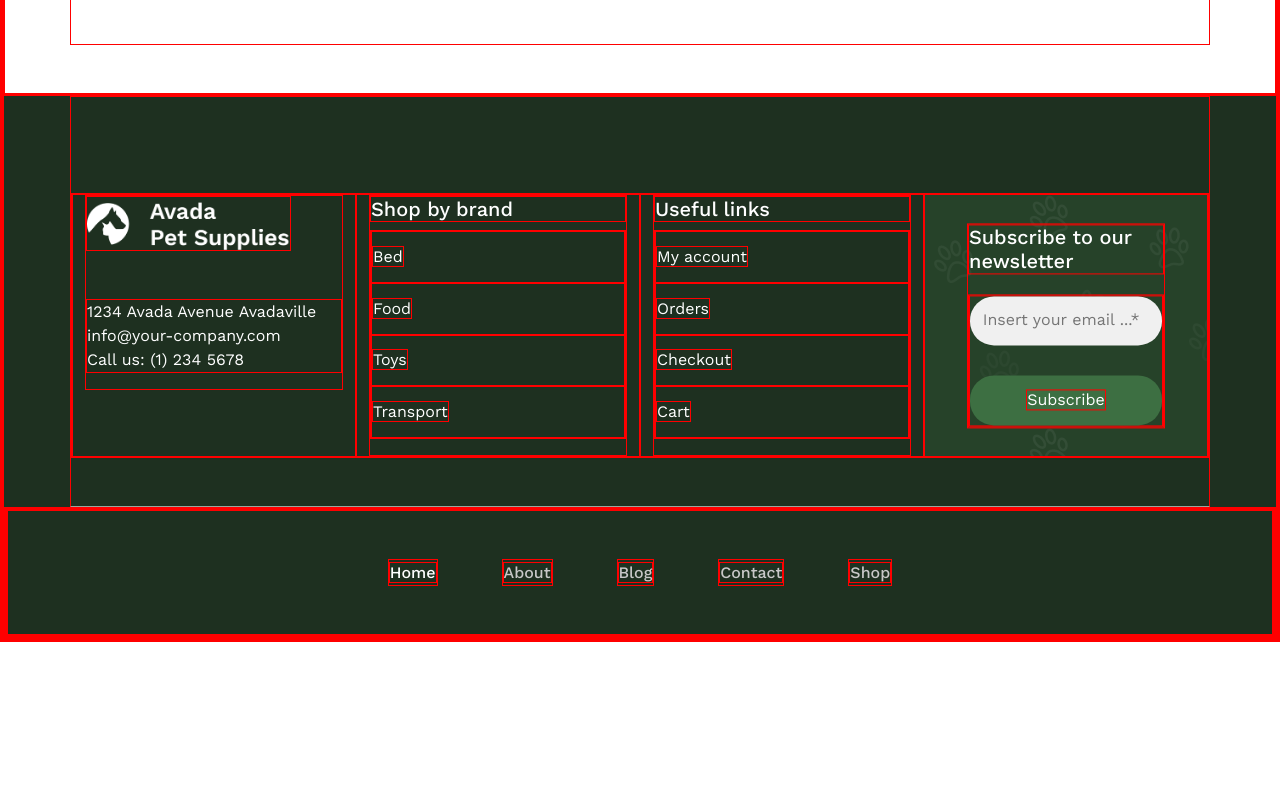
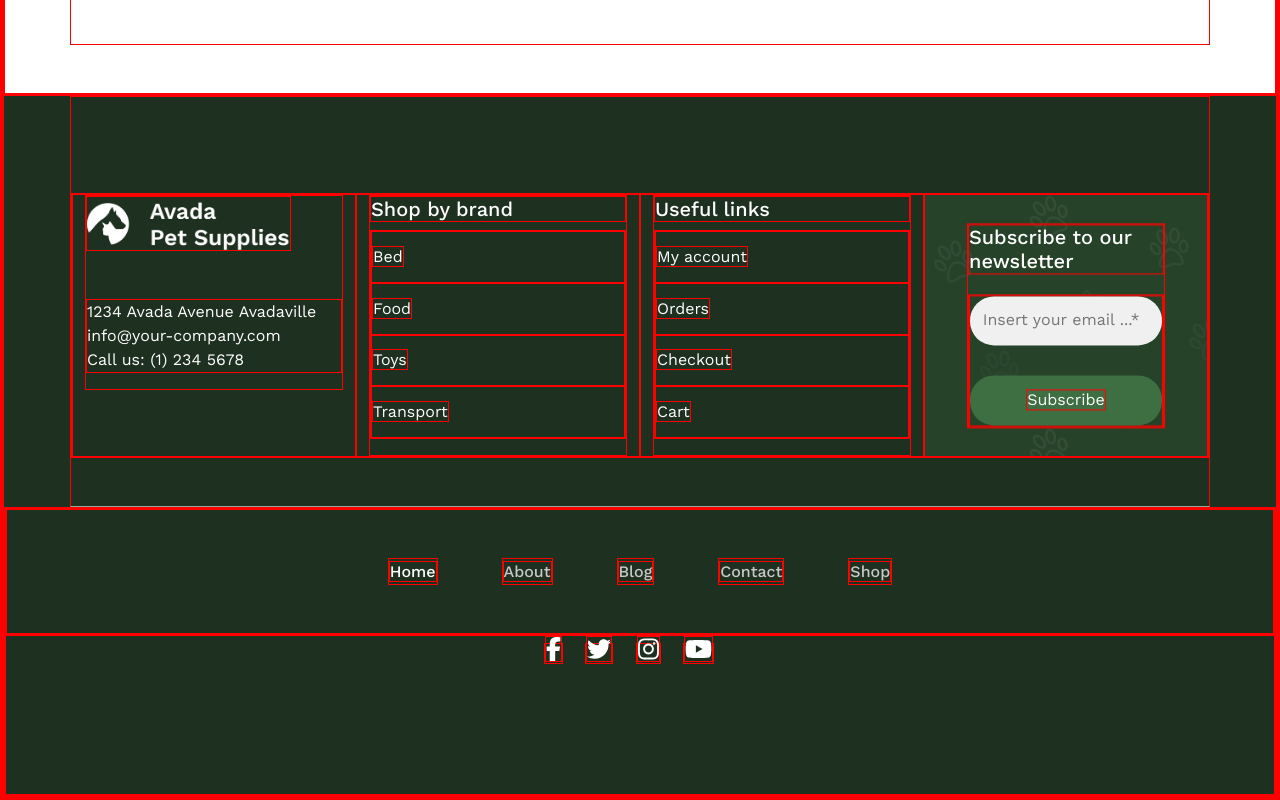
Before and after one commit to salamone-gius/proj-html-vuejs, a Vue app: page / in a window 1280 px wide. Shown: the part 7306-8106 px from the top of the page. Before the commit the page ends 7948 px from the top, so only its background shows below. Built offline with nearby package versions, Linux system fonts and the light colour scheme; a web font is replaced by a local one.

Commit message:
FooterMiddle completed

```diff
--- /dev/null
+++ b/src/components/commons/SocialNav.vue
@@ -0,0 +1,43 @@
+<template>
+    <div class="social">
+        <a href="#">
+            <i class="fa-brands fa-facebook-f"></i>
+        </a>
+        <a href="#">
+            <i class="fa-brands fa-twitter"></i>
+        </a>
+        <a href="#">
+            <i class="fa-brands fa-instagram"></i>
+        </a>
+        <a href="#">
+            <i class="fa-brands fa-youtube"></i>
+        </a>
+    </div>
+</template>
+
+<script>
+export default {
+    name: 'SocialNav0',
+}
+</script>
+
+<style lang="scss" scoped>
+.social {
+    padding-bottom: 8rem;
+    text-align: center;
+
+    a {
+        text-decoration: none;
+        color: var(--primary-txt-color);
+        margin-right: 1.4rem;
+
+        svg {
+            font-size: 1.5rem;
+        }
+
+        &:hover {
+            color: var(--exanary-txt-color);
+        }
+    }
+}
+</style>
--- a/src/components/footer/FooterMiddle.vue
+++ b/src/components/footer/FooterMiddle.vue
@@ -1,19 +1,20 @@
 <template>
     <div class="footer-middle">
-        <div>
-            <NavBarBis/>
-        </div>
+        <NavBarBis/>
+        <SocialNav/>
     </div>
 </template>
 
 <script>
 import NavBarBis from './../commons/NavBarBis.vue';
+import SocialNav from './../commons/SocialNav.vue';
 
 export default {
     name: 'FooterMiddle',
 
     components: {
         NavBarBis,
+        SocialNav,
     }
 }
 </script>
```
